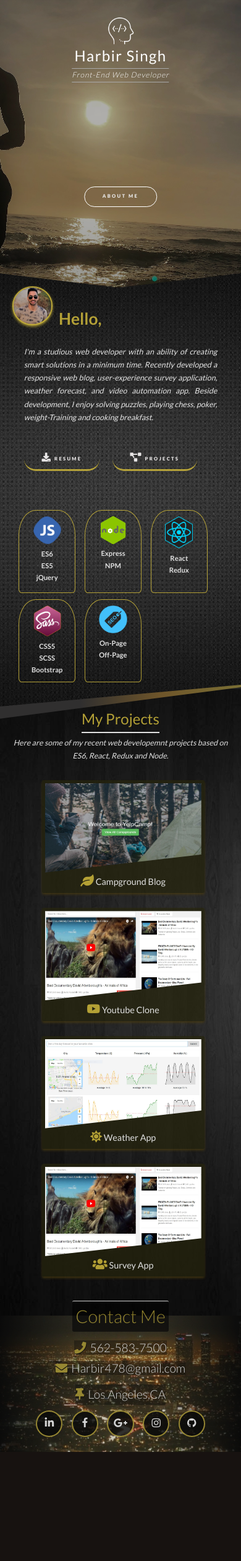
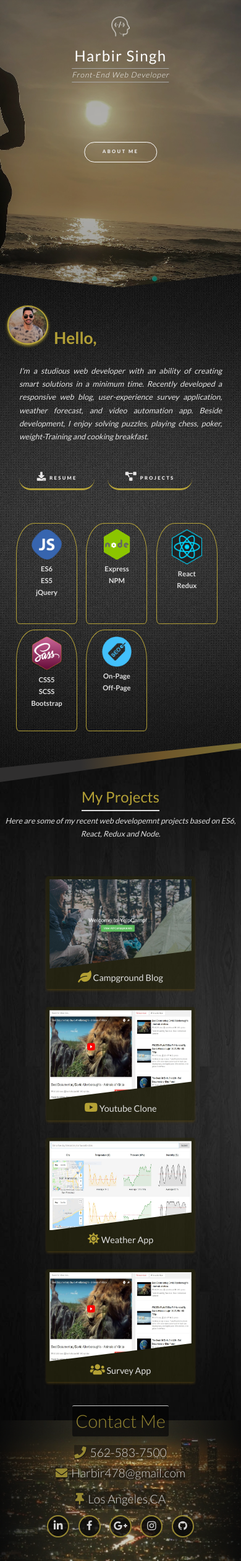
Before and after one commit to harbir478/portfolio, a PHP site: page / in a window 390 px wide. Shown: the whole page at 62% size. Before the commit the page ends 2343 px from the top, so only its background shows below. Run offline with PHP 8.4, Linux system fonts and the light colour scheme; some libraries are stand-ins or nearby versions.

Commit message:
responsive final

```diff
--- a/css/style.css
+++ b/css/style.css
@@ -149,7 +149,13 @@ body {
   .btn--btnDiv {
     animation: forButton 1s ease-out;
     border: 0.3rem solid #fff;
-    margin-top: 35rem; }
+    margin-top: 30rem; }
+    @media (max-width: 37.5em) {
+      .btn--btnDiv {
+        margin-top: 15rem; } }
+    @media (max-width: 56.25em) {
+      .btn--btnDiv {
+        margin-top: 20rem; } }
   .btn:hover {
     color: #fff;
     border: 0.3rem solid rgba(255, 255, 255, 0);
@@ -200,8 +206,8 @@ body {
   border: 2px solid rgba(196, 175, 58, 0.9); }
   @media (max-width: 37.5em) {
     [class^="icon-btn"] {
-      height: 9rem;
-      width: 9rem; } }
+      height: 7.5rem;
+      width: 7.5rem; } }
   [class^="icon-btn"]:link, [class^="icon-btn"]:visited {
     text-decoration: none; }
 
@@ -273,6 +279,9 @@ a.link {
     left: 50%;
     top: 5%;
     transform: translate(-50%, 0%); }
+    @media (max-width: 37.5em) {
+      .header__icon {
+        width: 8rem; } }
   .header__text-box {
     position: absolute;
     color: white;
@@ -288,11 +297,11 @@ a.link {
   height: 40rem;
   background-size: cover;
   font-weight: 300;
-  text-align: center; }
-  @media (max-width: 37.5em) {
+  text-align: center;
+  height: auto; }
+  @media (max-width: 56.25em) {
     .footer {
-      height: auto;
-      padding-bottom: 5rem; } }
+      padding-bottom: 8rem; } }
   .footer__contactBox--contactMe {
     border-top: 1px solid white;
     font-size: 6rem;
@@ -304,21 +313,21 @@ a.link {
     padding: 0 1rem 0 1rem;
     margin-bottom: -5rem;
     font-weight: 300; }
-    @media (max-width: 37.5em) {
+    @media (max-width: 56.25em) {
       .footer__contactBox--contactMe {
         margin-bottom: 2rem; } }
   .footer__contactBox--phone {
     font-size: 3rem;
     color: white;
     background-color: rgba(0, 0, 0, 0.4); }
-    @media (max-width: 37.5em) {
+    @media (max-width: 56.25em) {
       .footer__contactBox--phone {
         font-size: 4rem; } }
   .footer__contactBox--email {
     font-size: 3rem;
     color: white;
     background-color: rgba(0, 0, 0, 0.4); }
-    @media (max-width: 37.5em) {
+    @media (max-width: 56.25em) {
       .footer__contactBox--email {
         font-size: 4rem;
         margin-top: 2rem; } }
@@ -328,7 +337,7 @@ a.link {
     background-color: rgba(0, 0, 0, 0.4);
     margin-left: 13%;
     display: inline-block; }
-    @media (max-width: 37.5em) {
+    @media (max-width: 56.25em) {
       .footer__contactBox--city {
         margin-left: 0;
         margin-top: 2rem;
@@ -342,8 +351,10 @@ a.link {
     margin-bottom: 8rem; }
     @media (max-width: 37.5em) {
       .row:not(:last-child) {
-        margin-bottom: 0rem;
-        align-content: center; } }
+        margin-bottom: 0rem; } }
+    @media (max-width: 56.25em) {
+      .row:not(:last-child) {
+        margin-bottom: 0rem; } }
   .row::after {
     content: "";
     display: table;
@@ -357,17 +368,26 @@ a.link {
           margin-right: 0; } }
   .row .col-1-of-5 {
     width: calc((100% - 4 * 3rem) / 5); }
+    @media (max-width: 37.5em) {
+      .row .col-1-of-5 {
+        margin-right: none; } }
     .row .col-1-of-5:not(:last-child) {
       margin-right: 3rem; }
     @media (max-width: 37.5em) {
       .row .col-1-of-5 {
-        width: 28% !important; } }
+        width: 27% !important; } }
   .row .col-1-of-2 {
     width: calc((100% - 6rem) / 2); }
     @media (max-width: 37.5em) {
       .row .col-1-of-2 {
-        width: 75% !important;
-        margin: 0 10rem 5rem 10rem; } }
+        width: 96% !important;
+        margin-left: 2%;
+        margin-right: 2%; } }
+    @media (max-width: 56.25em) {
+      .row .col-1-of-2 {
+        width: 64% !important;
+        margin-left: 18%;
+        margin-top: 6rem; } }
   .row .col-1-of-3 {
     width: calc((100% - 2 * 6rem) / 3); }
     @media (max-width: 37.5em) {
@@ -397,16 +417,14 @@ main {
       -webkit-clip-path: polygon(0 0, 100% 0%, 100% 95%, 0% 100%);
       clip-path: polygon(0 0, 100% 0%, 100% 95%, 0% 100%);
       margin-top: -3vh;
-      padding: 6% 5%; } }
+      padding: 14% 3%; } }
 
 .mySkills {
   margin-top: 10rem;
   z-index: 3;
   background-size: cover;
   position: relative;
-  border-radius: 0.8em;
-  padding: 3% 3%;
-  height: auto; }
+  border-radius: 0.8em; }
   .mySkills__card {
     border: 1px solid rgba(196, 175, 58, 0.9);
     background-color: transparent;
@@ -421,12 +439,24 @@ main {
     color: #e0e0e0;
     font-size: 2rem;
     font-weight: 200; }
+    @media (max-width: 37.5em) {
+      .mySkills__card {
+        height: 25rem; } }
+    @media (max-width: 56.25em) {
+      .mySkills__card {
+        height: 34rem; } }
+    @media (max-width: 75em) {
+      .mySkills__card {
+        height: 34rem; } }
   .mySkills__skillsImg {
     margin-top: 10%;
     width: 50%;
     transition: 0.35s; }
     .mySkills__skillsImg:hover {
       transform: scale(1.2); }
+  @media (max-width: 37.5em) {
+    .mySkills {
+      left: 3rem; } }
 
 .projects {
   padding: 8% 5% 10% 5%;
@@ -437,6 +467,9 @@ main {
   overflow: hidden;
   -webkit-clip-path: polygon(0 5%, 100% 0%, 100% 100%, 0% 100%);
   clip-path: polygon(0 5%, 100% 0%, 100% 100%, 0% 100%); }
+  @media (max-width: 37.5em) {
+    .projects {
+      padding: 15% 2% 16% 2%; } }
   .projects__text {
     text-align: center;
     color: #e0e0e0;
--- a/sass/abstracts/_mixins.scss
+++ b/sass/abstracts/_mixins.scss
@@ -14,14 +14,19 @@
 }
 
 @mixin respond($breakpoint) {
-    @if $breakpoint == phone {
-        @media (max-width: 37.5em) { @content };
+
+    // @if $breakpoint == small-phone {
+    //     @media (max-width: 30em) { @content };
+    // }
+
+    @if $breakpoint == tab-land {
+        @media (max-width: 75em) { @content };
     }
     @if $breakpoint == tab-port {
         @media (max-width: 56.25em) { @content };
     }
-    @if $breakpoint == tab-land {
-        @media (max-width: 75em) { @content };
+    @if $breakpoint == phone {
+        @media (max-width: 37.5em) { @content };
     }
     @if $breakpoint == big-desktop {
         @media (min-width: 120em) { @content };
--- a/sass/base/_base.scss
+++ b/sass/base/_base.scss
@@ -18,7 +18,9 @@ html {
     @include respond(phone){
         font-size: 30%;
     }
-
+    @include respond(small-phone){
+        font-size: 28%;
+    }
     @include respond(big-desktop){
         font-size: 50%;
     }
--- a/sass/components/_buttons.scss
+++ b/sass/components/_buttons.scss
@@ -17,7 +17,15 @@
     &--btnDiv {
         animation: forButton 1s ease-out;
         border: 0.3rem solid $white;
-        margin-top: 35rem;
+        margin-top: 30rem;
+
+        @include respond(phone){
+          margin-top: 15rem;
+      }
+
+      @include respond(tab-port){
+        margin-top: 20rem;
+    }
       }
 
       &:hover {
@@ -88,13 +96,13 @@
   border: 2px solid $color-primary;
 
   @include respond(phone){
-    height: 9rem;
-    width: 9rem;
+    height: 7.5rem;
+    width: 7.5rem;
    }
+
    &:link,
-      &:visited{
+  &:visited{
  text-decoration: none;
-
 }
 }
 
--- a/sass/layout/_footer.scss
+++ b/sass/layout/_footer.scss
@@ -7,10 +7,11 @@
     background-size: cover;
     font-weight: 300;
     text-align: center;
+    height:auto;
 
-    @include respond(phone){
-      height: auto;
-       padding-bottom: 5rem;
+    @include respond(tab-port){
+
+       padding-bottom: 8rem;
   }
 
     &__contactBox {
@@ -28,7 +29,7 @@
         margin-bottom: -5rem;
         font-weight: 300;
 
-        @include respond(phone){
+        @include respond(tab-port){
           margin-bottom: 2rem;
       }
 
@@ -38,7 +39,7 @@
         font-size: 3rem;
         color: white;
         background-color: rgba(0, 0, 0, 0.4);
-        @include respond(phone){
+        @include respond(tab-port){
           font-size: 4rem;
       }
       }
@@ -47,7 +48,7 @@
         font-size: 3rem;
         color: white;
         background-color: rgba(0, 0, 0, 0.4);
-        @include respond(phone){
+        @include respond(tab-port){
           font-size: 4rem;
           margin-top: 2rem;
 
@@ -60,7 +61,7 @@
         background-color: rgba(0, 0, 0, 0.4);
         margin-left: 13%;
         display:inline-block;
-        @include respond(phone){
+        @include respond(tab-port){
           margin-left: 0;
           margin-top: 2rem;
           margin-bottom: 2rem;
--- a/sass/layout/_grid.scss
+++ b/sass/layout/_grid.scss
@@ -7,7 +7,9 @@
 
         @include respond(phone){
             margin-bottom: 0rem;
-            align-content: center;
+        }
+        @include respond(tab-port){
+            margin-bottom: 0rem;
         }
     }
 
@@ -31,12 +33,15 @@
 
         width: calc((100% - 4 * #{$gutter-horizontal2}) / 5);
 
+        @include respond(phone){
+            margin-right: none;
+        }
+
         &:not(:last-child) {
             margin-right: $gutter-horizontal2;
         }
         @include respond(phone){
-            width: 28% !important;
-
+            width: 27% !important;
         }
     }
 
@@ -44,8 +49,16 @@
         width: calc((100% - #{$gutter-horizontal}) / 2);
 
         @include respond(phone){
-            width: 75% !important;
-            margin: 0 10rem 5rem 10rem;
+            width: 96% !important;
+            margin-left: 2%;
+            margin-right: 2%;
+
+        }
+
+        @include respond(tab-port){
+            width: 64% !important;
+            margin-left: 18%;
+            margin-top: 6rem;
         }
 
     }
--- a/sass/layout/_header.scss
+++ b/sass/layout/_header.scss
@@ -23,6 +23,10 @@
         left: 50%;
         top: 5%;
         transform: translate(-50%,-00%);
+
+        @include respond(phone){
+            width: 8rem;
+        }
 }
 
 &__text-box {
--- a/sass/main.scss
+++ b/sass/main.scss
@@ -31,7 +31,7 @@ main{
         -webkit-clip-path: polygon(0 0, 100% 0%, 100% 95%, 0% 100%);
         clip-path: polygon(0 0, 100% 0%, 100% 95%, 0% 100%);
         margin-top: -3vh;
-        padding: 6% 5%;
+        padding: 14% 3%
     }
 
     // -webkit-clip-path: polygon(0% 0%, 100% 0%, 100% 75%, 100% 90%, 49% 100%, 0 90%, 0% 75%);
@@ -44,30 +44,12 @@ main{
     background-size: cover;
     position: relative;
     border-radius: 0.8em;
-    padding: 3% 3%;
-    height: auto;
-    // border: 2px solid #cecece;
-
-    // &__star {
-    //     position: absolute;
-    //     display: inline;
-    //     height: 10rem;
-    //     z-index: 5;
-    //     top: -5rem;
-    //     width: 10rem;
-    //     left: 42%;
-    //     background: radial-gradient( $sunset-gradient-2 4%, $sunset-gradient-3 100%);
-    //     -webkit-clip-path: polygon(50% 0%, 61% 35%, 98% 35%, 68% 57%, 79% 91%, 50% 70%, 21% 91%, 32% 57%, 2% 35%, 39% 35%);
-    //     clip-path: polygon(50% 0%, 61% 35%, 98% 35%, 68% 57%, 79% 91%, 50% 70%, 21% 91%, 32% 57%, 2% 35%, 39% 35%);
-    //     animation: starSpin 5s infinite;
-    // }
 
     &__card {
         border: 1px solid $color-primary;
         background-color: transparent;
         height: 28rem;
         width: 100%;
-        // filter: drop-shadow(0px 1px 1px $color-primary);
         border-top-left-radius: 30%;
         border-top-right-radius: 30%;
         border-bottom-left-radius: 5%;
@@ -77,6 +59,16 @@ main{
         color: $text-color;
         font-size: 2rem;
         font-weight: 200;
+
+        @include respond(phone){
+            height: 25rem;
+        }
+        @include respond(tab-port){
+            height: 34rem;
+        }
+        @include respond(tab-land){
+            height: 34rem;
+        }
     }
 
     &__skillsImg{
@@ -90,6 +82,10 @@ main{
         }
     }
 
+    @include respond(phone){
+        left:3rem;
+    }
+
 }
 
 
@@ -100,11 +96,16 @@ main{
        margin-top: -7rem;
        background-image: url(../img/bg.jpg);
        background-size: cover;
-
        height: auto;
        overflow: hidden;
        -webkit-clip-path: polygon(0 5%, 100% 0%, 100% 100%, 0% 100%);
        clip-path: polygon(0 5%, 100% 0%, 100% 100%, 0% 100%);
+
+       @include respond(phone){
+        padding: 15% 2% 16% 2%;
+
+    }
+
 
        &__text {
            text-align: center;
@@ -154,13 +155,10 @@ main{
             padding: 5px;
 
             img{
-
                 height: 30rem;
                 width: 100%;
                 -webkit-clip-path: polygon(0 0, 100% 0%, 100% 80%, 0% 100%);
                 clip-path: polygon(0 0, 100% 0%, 100% 80%, 0% 100%);
-
-
             }
 
             h2 {
```
